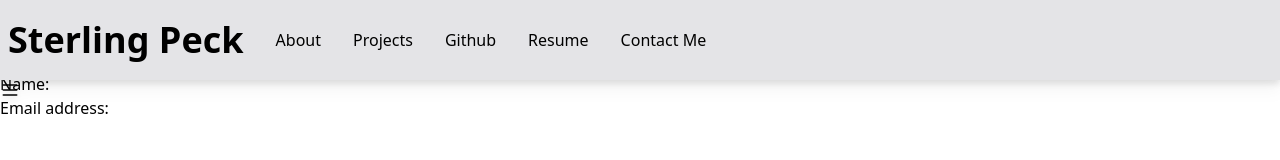
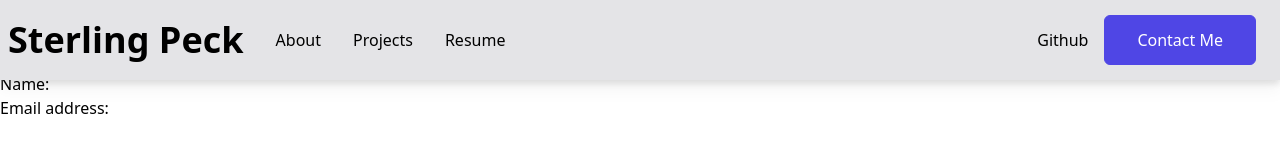
Before and after one commit to sterlingpeck/sterling-portfolio-v2, a React (Create React App) app: page / in a window 1280 px wide. Shown: the top 160 px of the page. Built offline with nearby package versions, Linux system fonts and the light colour scheme.

Commit message:
navbar design and functionality

```diff
--- a/src/components/Navbar.js
+++ b/src/components/Navbar.js
@@ -1,7 +1,10 @@
-import React from "react";
+import React, { useState } from "react";
 import { MenuIcon, XIcon } from "@heroicons/react/outline";
 
 const Navbar = () => {
+  const [nav, setNav] = useState(false);
+  const handleClick = () => setNav(!nav);
+
   return (
     <header>
       <div className="w-screen h-[80px] z-10 bg-zinc-200 fixed drop-shadow-lg">
@@ -13,13 +16,31 @@ const Navbar = () => {
             <ul className="hidden md:flex">
               <li>About</li>
               <li>Projects</li>
-              <li>Github</li>
               <li>Resume</li>
-              <li>Contact Me</li>
             </ul>
           </div>
+          <div className="hidden md:flex pr-4">
+            <button className="border-none bg-transparent text-black mr-4">
+              Github
+            </button>
+            <button className="px-8 py-3">Contact Me</button>
+          </div>
+          <div className="md:hidden" onClick={handleClick}>
+            {!nav ? <MenuIcon className="w-5" /> : <XIcon className="w-5" />}
+          </div>
         </div>
-        <MenuIcon className="w-5" />
+
+        <ul className={!nav ? "hidden" : "absolute bg-zinc-200 w-full px-8"}>
+          <li className="border-b-2 border-zinc-300 w-full">About</li>
+          <li className="border-b-2 border-zinc-300 w-full">Projects</li>
+          <li className="border-b-2 border-zinc-300 w-full">Resume</li>
+          <div className="flex flex-col">
+            <button className="bg-transparent text-indigo-600 px-8 py-3 mb-4">
+              Github
+            </button>
+            <button className="px-8 py-3">Contact Me</button>
+          </div>
+        </ul>
       </div>
       {/*
       <nav className="">
```
